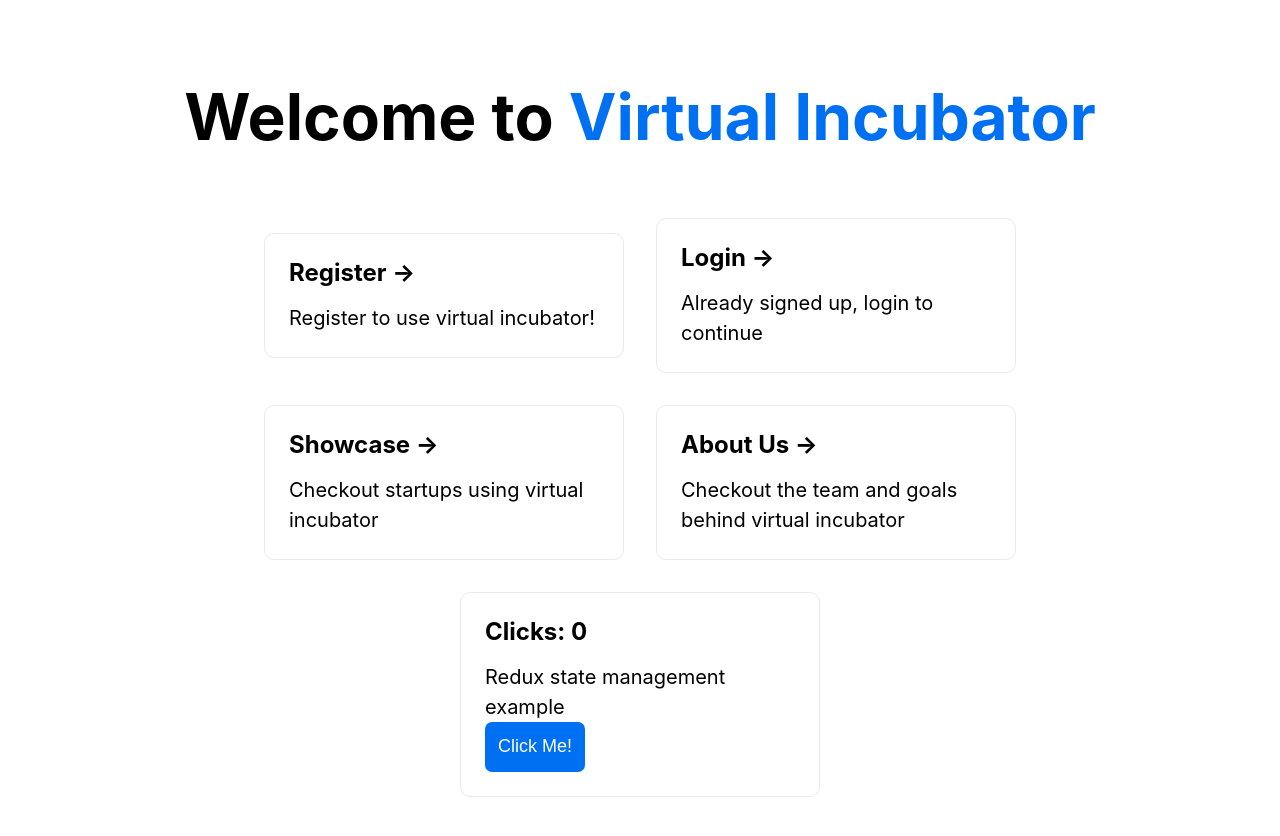
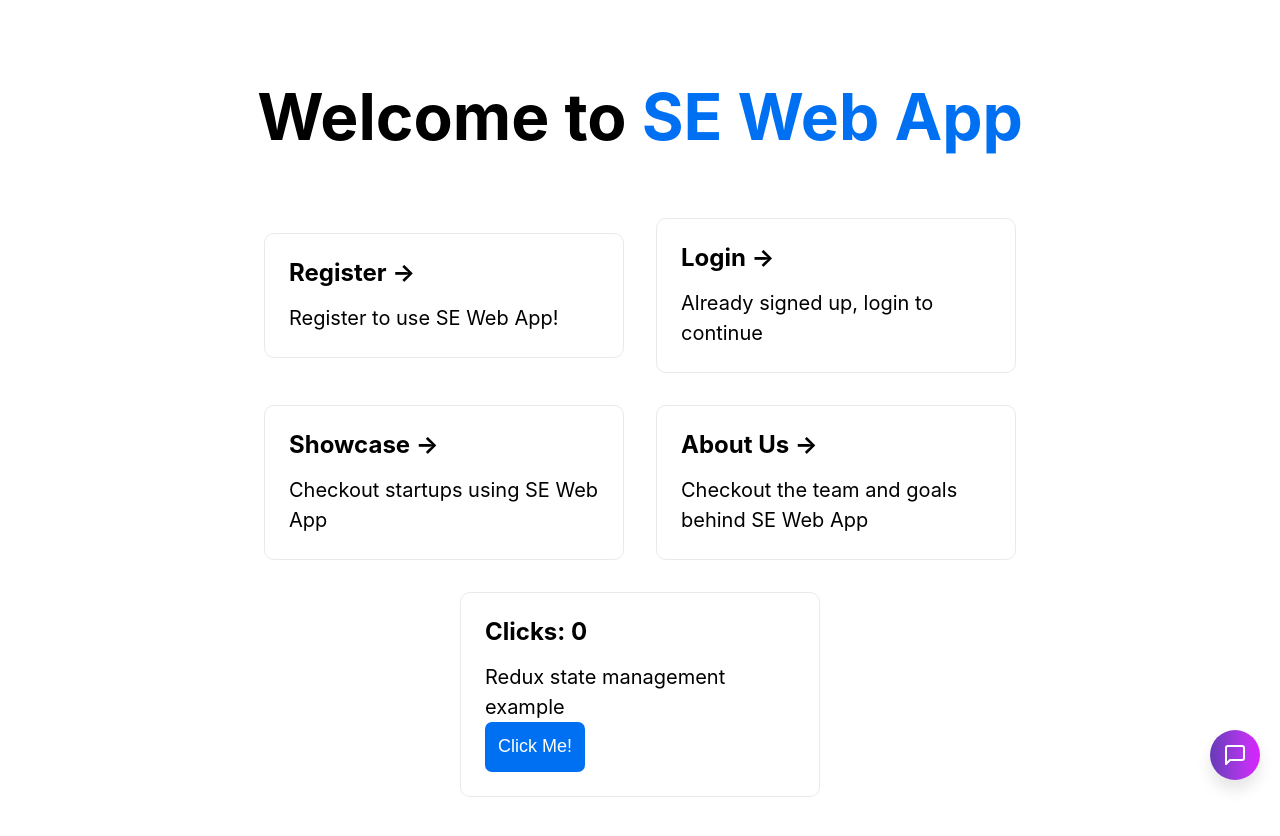
Before and after one commit to officiallynik/SEWebProject, a Next.js app: page / in a window 1280 px wide. Shown: the top 836 px of the page. Built offline with nearby package versions, Linux system fonts and the light colour scheme.

Commit message:
basic chat with expert layout complete

```diff
--- /dev/null
+++ b/components/chat_with_experts/index.tsx
@@ -0,0 +1,48 @@
+import React, { useState } from 'react';
+
+import styles from '../../styles/ChatWithExperts.module.css';
+import MessageList from './messageList';
+import TextComposer from './textComposer';
+import TitleBar from './titleBar';
+
+const ChatWithExperts = () => {
+    const [isOpen, setIsOpen] = useState(false);
+
+    const handleChatButtonClick = () => {
+        setIsOpen((prevState) => {
+            return !prevState;
+        });
+    };
+
+    let button = (
+        <div className={styles.chatwithexpertsbutton} onClick={handleChatButtonClick}>
+            <svg xmlns="http://www.w3.org/2000/svg" width="24" height="24" viewBox="0 0 24 24" fill="none" stroke="currentColor" strokeWidth="2" strokeLinecap="round" strokeLinejoin="round"
+                className={!isOpen? styles.animate: null}
+            >
+                    <path d="M21 15a2 2 0 0 1-2 2H7l-4 4V5a2 2 0 0 1 2-2h14a2 2 0 0 1 2 2z"></path>
+            </svg>
+            <svg xmlns="http://www.w3.org/2000/svg" width="24" height="24" viewBox="0 0 24 24" fill="none" stroke="currentColor" strokeWidth="2" strokeLinecap="round" strokeLinejoin="round"
+                className={isOpen? styles.animate: null}
+            >
+                <line x1="18" y1="6" x2="6" y2="18"></line><line x1="6" y1="6" x2="18" y2="18"></line>
+            </svg>
+        </div>
+    );
+
+    let chatScreen = isOpen? (
+        <div className={`${styles.chatscreen} ${isOpen? styles.show: null}`}>
+            <TitleBar />
+            <MessageList />
+            <TextComposer />
+        </div>
+    ) : null;
+
+    return(
+        <>
+            {button}
+            {chatScreen}
+        </>
+    )
+};
+
+export default ChatWithExperts;
--- /dev/null
+++ b/components/chat_with_experts/messageCard.tsx
@@ -0,0 +1,19 @@
+import React from 'react';
+import styles from '../../styles/ChatWithExperts.module.css';
+
+interface props {
+    type: string,
+    msg: string
+}
+
+const MessageCard = (props: props) => {
+    return (
+        <div className={`${styles.messagecard} ${props.type === "user"? styles.user: styles.expert}`}>
+            <div className={props.type === "user"? styles.user: styles.expert}>
+                {props.msg}
+            </div>
+        </div>
+    )
+};
+
+export default MessageCard;
--- /dev/null
+++ b/components/chat_with_experts/messageList.tsx
@@ -0,0 +1,19 @@
+import React from 'react';
+
+import styles from '../../styles/ChatWithExperts.module.css';
+import MessageCard from './messageCard';
+
+const MessageList = () => {
+    return (
+        <div className={styles.messagelist}>
+            <MessageCard type="user" msg="Hello from user" />
+            <MessageCard type="expert" msg="Hello from expert" />
+            <MessageCard type="expert" msg="Hello from expert" />
+            <MessageCard type="expert" msg="Hello from expert" />
+            <MessageCard type="expert" msg="Hello from expert" />
+            <MessageCard type="expert" msg="Hello from expert" />
+        </div>
+    )
+};
+
+export default MessageList;
--- /dev/null
+++ b/components/chat_with_experts/textComposer.tsx
@@ -0,0 +1,13 @@
+import React from 'react';
+
+import styles from '../../styles/ChatWithExperts.module.css';
+
+const TextComposer = () => {
+    return (
+        <div className={styles.textcomposer}>
+
+        </div>
+    )
+};
+
+export default TextComposer;
--- /dev/null
+++ b/components/chat_with_experts/titleBar.tsx
@@ -0,0 +1,19 @@
+import React from 'react';
+
+import styles from '../../styles/ChatWithExperts.module.css';
+
+const TitleBar = () => {
+    return (
+        <div className={styles.titlebar}>
+            <div className={styles.status}>
+                Status of Chat
+            </div>
+            <div className={styles.options}>
+                <div className={styles.settings}>***</div>
+                <div className={styles.closebtn}>X</div>
+            </div>
+        </div>
+    )
+};
+
+export default TitleBar;
--- a/package.json
+++ b/package.json
@@ -1,5 +1,5 @@
 {
-  "name": "virtual-incubator",
+  "name": "se-web-app",
   "version": "0.1.0",
   "private": true,
   "scripts": {
--- a/pages/index.tsx
+++ b/pages/index.tsx
@@ -4,6 +4,8 @@ import { connect } from 'react-redux';
 
 import Sample from '../components/sample_button';
 import { incClicks } from '../store/actions/sampleAction';
+
+import ChatWithExperts from '../components/chat_with_experts';
 
 interface props {
 	clicks: number,
@@ -14,19 +16,19 @@ const Home = (props: props) => {
 	return (
 		<div className={styles.container}>
 			<Head>
-				<title>Virtual Incubator</title>
+				<title>SE Web App</title>
 				<link rel="icon" href="/favicon.ico" />
 			</Head>
 
 			<main className={styles.main}>
 				<h1 className={styles.title}>
-					Welcome to <span className={styles.brand}>Virtual Incubator</span>
+					Welcome to <span className={styles.brand}>SE Web App</span>
 				</h1>
 
 				<div className={styles.grid}>
 					<a href="#" className={styles.card}>
 						<h3>Register &rarr;</h3>
-						<p>Register to use virtual incubator!</p>
+						<p>Register to use SE Web App!</p>
 					</a>
 
 					<a href="#" className={styles.card}>
@@ -39,7 +41,7 @@ const Home = (props: props) => {
 						className={styles.card}
 					>
 						<h3>Showcase &rarr;</h3>
-						<p>Checkout startups using virtual incubator</p>
+						<p>Checkout startups using SE Web App</p>
 					</a>
 
 					<a
@@ -48,7 +50,7 @@ const Home = (props: props) => {
 					>
 						<h3>About Us &rarr;</h3>
 						<p>
-							Checkout the team and goals behind virtual incubator
+							Checkout the team and goals behind SE Web App
             			</p>
 					</a>
 
@@ -63,6 +65,8 @@ const Home = (props: props) => {
 					</div>
 
 				</div>
+
+				<ChatWithExperts/>
 			</main>
 		</div>
 	)
--- /dev/null
+++ b/styles/ChatWithExperts.module.css
@@ -0,0 +1,158 @@
+.chatwithexpertsbutton {
+    position: fixed;
+    bottom: 20px;
+    right: 20px;
+    height: 50px;
+    width: 50px;
+    background-image: linear-gradient(to right, #673ab7, #813bcb, #9e38de, #bc32ef, #dc22ff);
+    z-index: 9999;
+    border-radius: 30px;
+    box-shadow: 0px 10px 15px rgba(0, 0, 0, 0.1);
+    text-align: center;
+    line-height: 50px;
+    cursor: pointer;
+    transition: all 0.5s ease;
+}
+
+.chatwithexpertsbutton svg{
+    color: #fff;
+    -moz-transition: all 0.5s linear;
+    -webkit-transition: all 0.5s linear;
+    transition: transform 0.5s linear;
+    position: absolute;
+    left: 13px;
+    top: 13px;
+    opacity: 0;
+    z-index: -1;
+    transform: rotate(180deg);
+}
+
+.chatwithexpertsbutton
+.animate {
+    -moz-transform: rotate(360deg);
+    -webkit-transform: rotate(360deg);
+    transform: rotate(360deg);
+    opacity: 1;
+    z-index: 1;
+}
+@media (max-width: 460px) {
+    .chatwithexpertsbutton {
+        visibility: hidden;
+    }
+}
+
+.chatscreen {
+    width: 400px;
+    height: 80vh;
+    position: fixed;
+    display: flex;
+    flex-direction: column;
+    bottom: calc(50px + 20px + 10px);
+    right: 20px;
+    z-index: 1;
+    box-shadow: 0 0 1em rgba(0, 0, 0, 0.2);
+}
+
+@media (max-width: 460px) {
+    .chatscreen{
+        width: 100%;
+        height: 100%;
+        position: fixed;
+        top: 0;
+        left: 0;
+        right: auto;
+        bottom: auto;
+    }
+}
+
+.titlebar {
+    position: relative;
+    width: 100%;
+    min-height: 70px;
+    background-color: #673ab7;
+    border-radius: 5px 5px 0 0;
+    display: flex;
+    flex-direction: row;
+    justify-content: space-between;
+    padding: 1em;
+    align-items: center;
+}
+@media (max-width: 460px) {
+    .titlebar {
+        border-radius: 0;
+    }
+}
+
+.titlebar
+.options {
+    display: flex;
+    flex-direction: row;
+}
+
+.titlebar
+.options
+.settings {
+    padding-right: 15px;
+}
+
+.titlebar
+.options
+.closebtn {
+    visibility: hidden;
+}
+
+@media (max-width: 460px) {
+    .titlebar
+    .options
+    .closebtn {
+        visibility: visible;
+    }
+}
+
+.messagelist {
+    position: relative;
+    flex-grow: 1;
+    width: 100%;
+    overflow: auto;
+    background-color: beige;
+    display: flex;
+    flex-direction: column;
+    padding: 10px 0;
+}
+
+.textcomposer {
+    position: relative;
+    width: 100%;
+    min-height: 60px;
+    background-color: red;
+    border-radius: 0 0 5px 5px;
+}
+@media (max-width: 460px) {
+    .textcomposer {
+        border-radius: 0;
+    }
+}
+
+.messagecard {
+    width: 100%;
+    height: max-content;
+    color: white;
+    margin-bottom: 5px;
+}
+
+.messagecard
+.user {
+    width: max-content;
+    padding: 10px;
+    background-color: red;
+    float: right;
+    border-radius: 15px 15px 0 15px;
+}
+
+.messagecard
+.expert {
+    width: max-content;
+    padding: 10px;
+    background-color: blue;
+    border-radius: 15px 15px 15px 0;
+}
```
Also changed, not shown: 1 other file (tests, documents, lock files or other folders).
